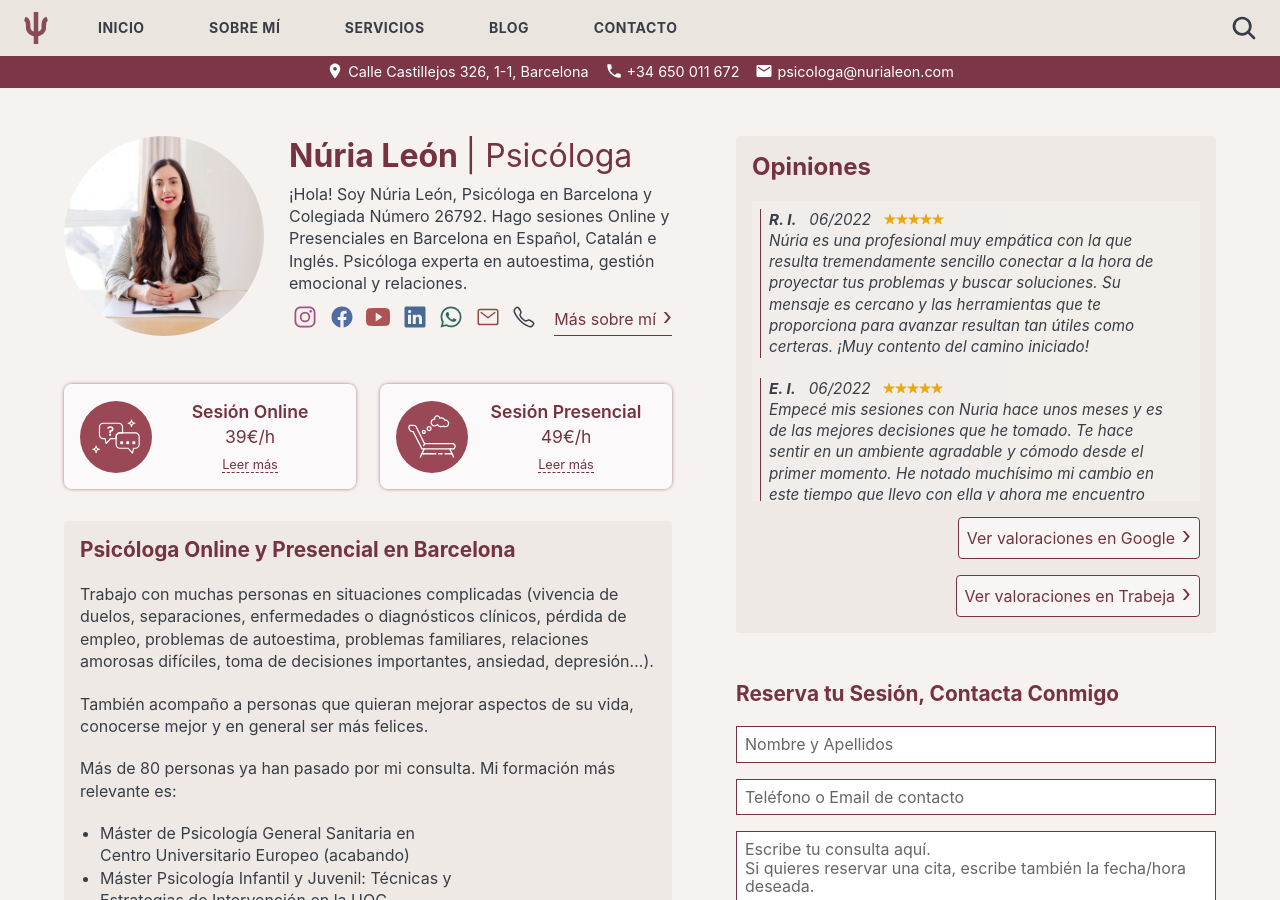
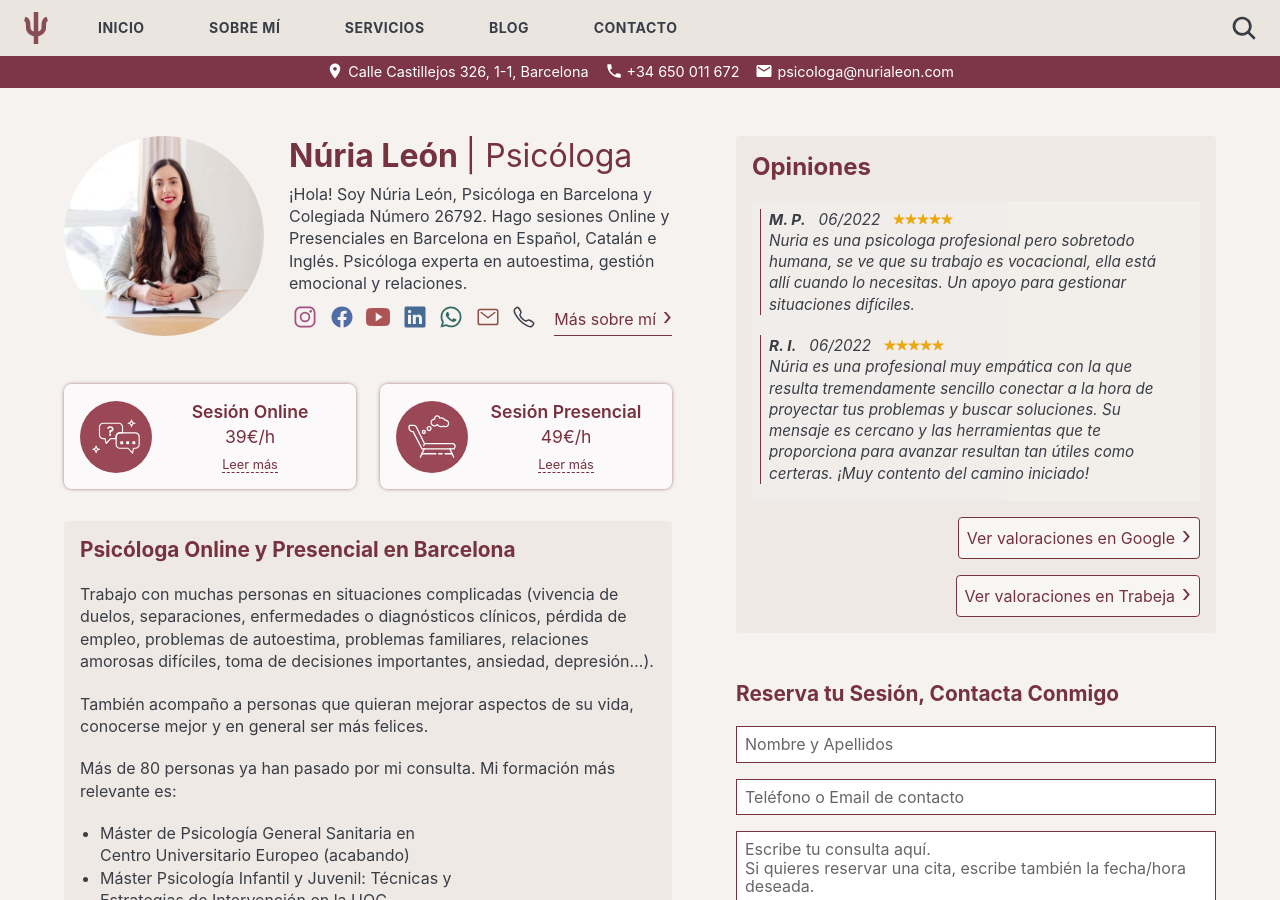
Before and after one commit to nurialeonsallent/nurialeon.com, a Jekyll site: the page built from index.html, in a window 1280 px wide and 900 px high. Built offline with Jekyll 4.4.1, drawn with Linux system fonts in a browser that asks for light colours.

Commit message:
Update reviews.yml

```diff
--- a/_data/reviews.yml
+++ b/_data/reviews.yml
@@ -1,3 +1,8 @@
+- name: M. P.
+  score: 5
+  date: 06/2022
+  text: Nuria es una psicologa profesional pero sobretodo humana, se ve que su trabajo es vocacional, ella está allí cuando lo necesitas. Un apoyo para gestionar situaciones difíciles.
+
 - name: R. I.
   score: 5
   date: 06/2022
```
